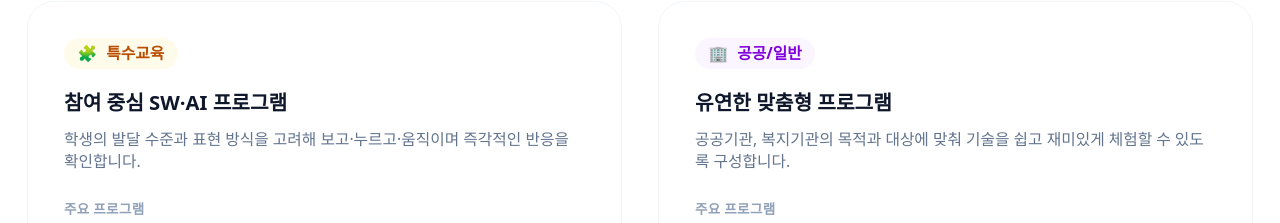
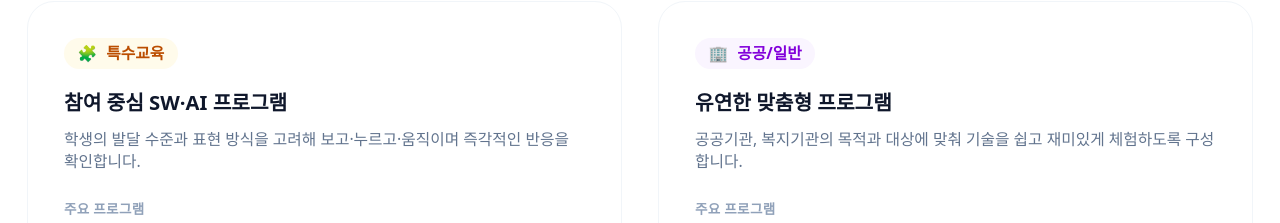
Before and after one commit to codingstudycooperative-hue/site, a Next.js app: page /programs in a window 1280 px wide. Shown: the part 1820-2043 px from the top of the page. Built offline with nearby package versions, Linux system fonts and the light colour scheme; a web font is replaced by a local one.

Commit message:
fix: 공공/일반 카드 설명 문구 한 줄로 수정

```diff
--- a/app/programs/page.tsx
+++ b/app/programs/page.tsx
@@ -299,7 +299,7 @@ export default function Programs() {
               </h3>
               <p className="text-sm text-slate-500 mb-6 flex-1">
                 공공기관, 복지기관의 목적과 대상에 맞춰 기술을 쉽고 재미있게
-                체험할 수 있도록 구성합니다.
+                체험하도록 구성합니다.
               </p>
               <div className="mb-6">
                 <h4 className="text-xs font-bold text-slate-400 mb-2 uppercase tracking-wide">
```
